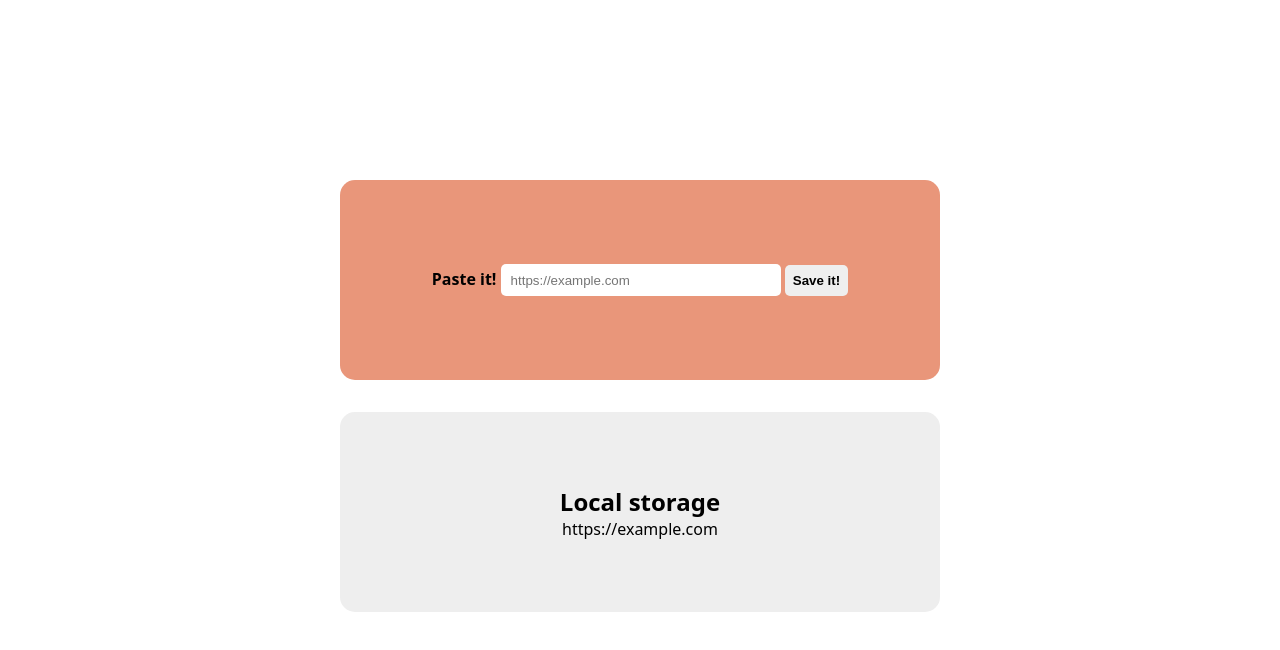
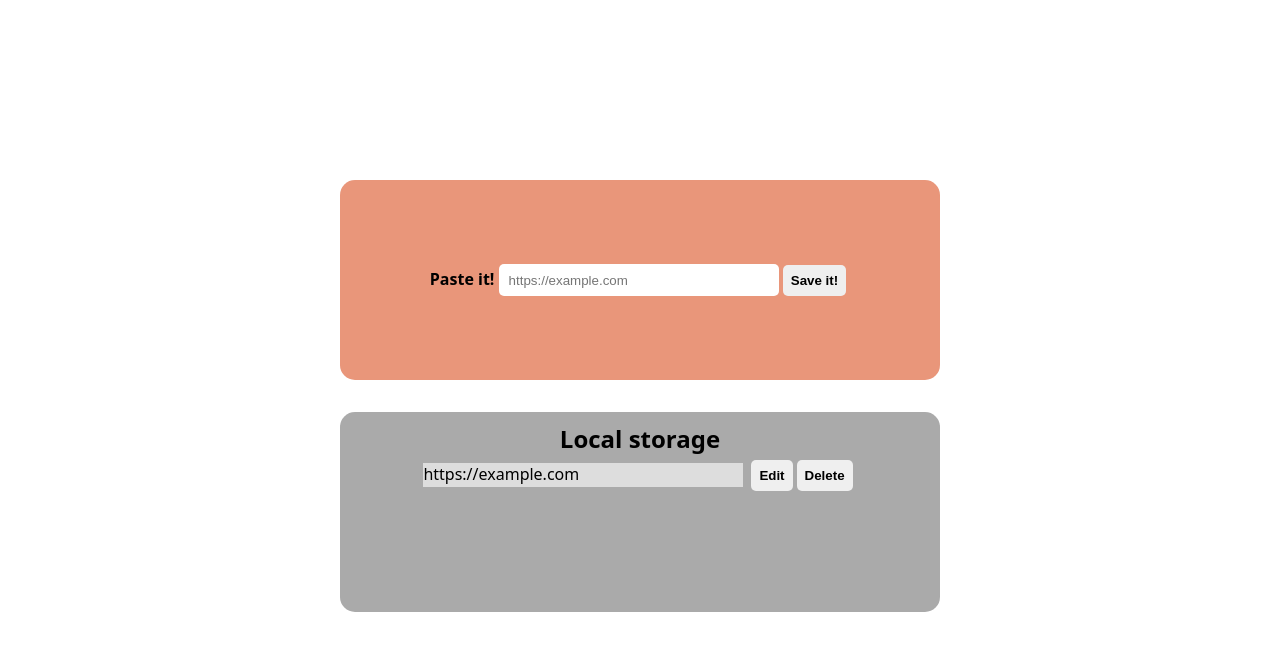
Before and after one commit to mabillama/Link-Me, a website: page index.html in a window 1280 px wide. Both pictures are taken after typing "https://example.com" into the empty fields and a click on the button "Save it!". Shown: the part 84-734 px from the top of the page. Drawn offline with Linux system fonts and the light colour scheme.

Commit message:
Implements minimal retrieval interface for local stored data

```diff
--- a/index.html
+++ b/index.html
@@ -4,7 +4,7 @@
     <meta charset="UTF-8" />
     <meta http-equiv="X-UA-Compatible" content="IE=edge" />
     <meta name="viewport" content="width=device-width, initial-scale=1.0" />
-    <title>Document</title>
+    <title>Link.me | Share them</title>
 
     <link rel="stylesheet" href="./styles.css" />
   </head>
--- a/styles.css
+++ b/styles.css
@@ -17,6 +17,10 @@ header {
   display: flex;
   align-items: center;
   justify-content: center;
+}
+
+h2 {
+  margin-bottom: 5px;
 }
 
 .container {
@@ -44,11 +48,16 @@ header {
 }
 
 .ls-display {
-  background-color: #eee;
+  background-color: #aaa;
   flex-direction: column;
+  justify-content: start;
 }
 /* .paste-box-content {
 } */
+
+.ls-row {
+  margin-bottom: 0.5rem;
+}
 
 label {
   font-weight: bold;
@@ -73,6 +82,7 @@ input:focus {
 
 .btn {
   padding: 8px;
+  margin-right: 4px;
   border-radius: 5px;
   font-weight: bold;
   /* background-color: darkblue; */
@@ -80,3 +90,12 @@ input:focus {
   border: none;
   cursor: pointer;
 }
+
+p.ls-favourite {
+  display: inline-block;
+  background: #ddd;
+  font-weight: 400;
+  height: 1.5rem;
+  width: 20rem;
+  margin-right: 0.5rem;
+}
--- a/test.js
+++ b/test.js
@@ -19,14 +19,31 @@ function updateUI() {
 
   // Experimental
 
+  // make a div + p + 2 buttons and append
+
+  // build interface structure
+
   values.forEach((el) => {
     let content1 = document.getElementById("ls-content");
 
-    // const fragment = document.createDocumentFragment();
-    let li1 = content1.appendChild(document.createElement("p"));
-    li1.textContent = el;
-    // console.log(li1);
-    // console.log(el);
+    let divParent = document.createElement("div");
+    divParent.classList.add("ls-row");
+
+    let pChild = document.createElement("p");
+    pChild.classList.add("ls-favourite");
+    pChild.textContent = el;
+
+    let editButton = document.createElement("button");
+    editButton.classList.add("btn", "btn-edit");
+    editButton.textContent = "Edit";
+
+    let deleteButton = document.createElement("button");
+    deleteButton.classList.add("btn", "btn-delete");
+    deleteButton.textContent = "Delete";
+
+    let li1 = content1.appendChild(divParent).appendChild(pChild);
+    li1.insertAdjacentElement("afterend", deleteButton);
+    li1.insertAdjacentElement("afterend", editButton);
   });
   document.getElementById("link-box").value = "";
 }
```
